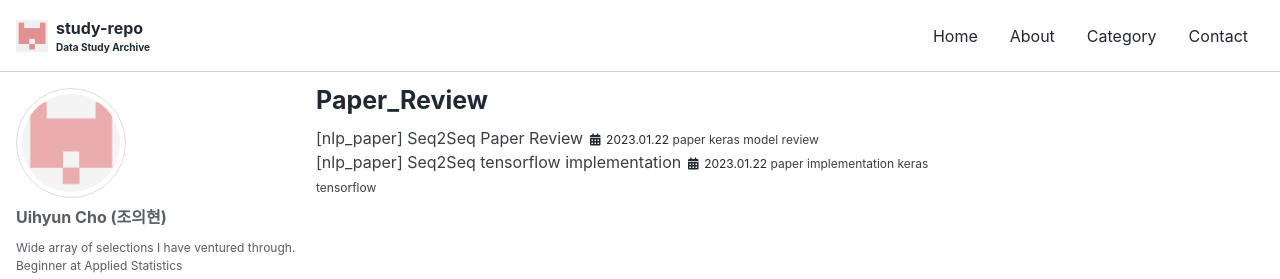
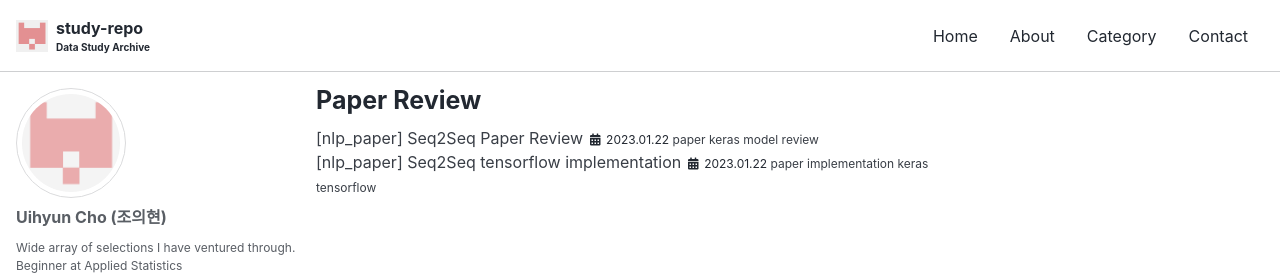
Before and after one commit to a2ran/a2ran.github.io, a Jekyll site: the page built from _pages/categories/category-paper.md, in a window 1280 px wide and 947 px high. Shown: the top 279 px of the window. Built offline with Jekyll 4.4.1, drawn with Linux system fonts in a browser that asks for light colours; cached includes are drawn as plain includes.

```diff
--- a/_pages/categories/category-paper.md
+++ b/_pages/categories/category-paper.md
@@ -1,5 +1,5 @@
 ---
-title: "Paper_Review"
+title: "Paper Review"
 layout: archive
 permalink: categories/paper
 author_profile: true
```
